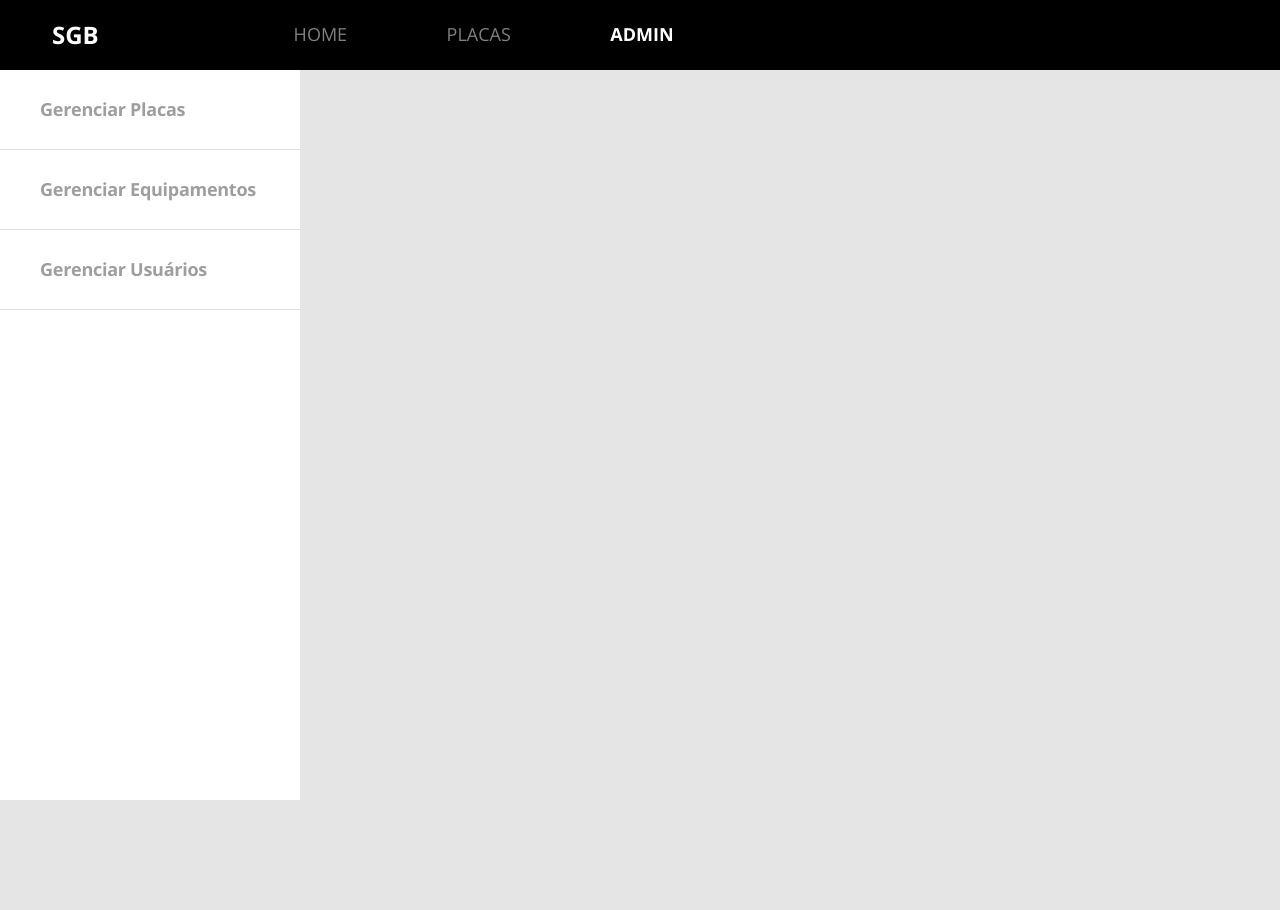
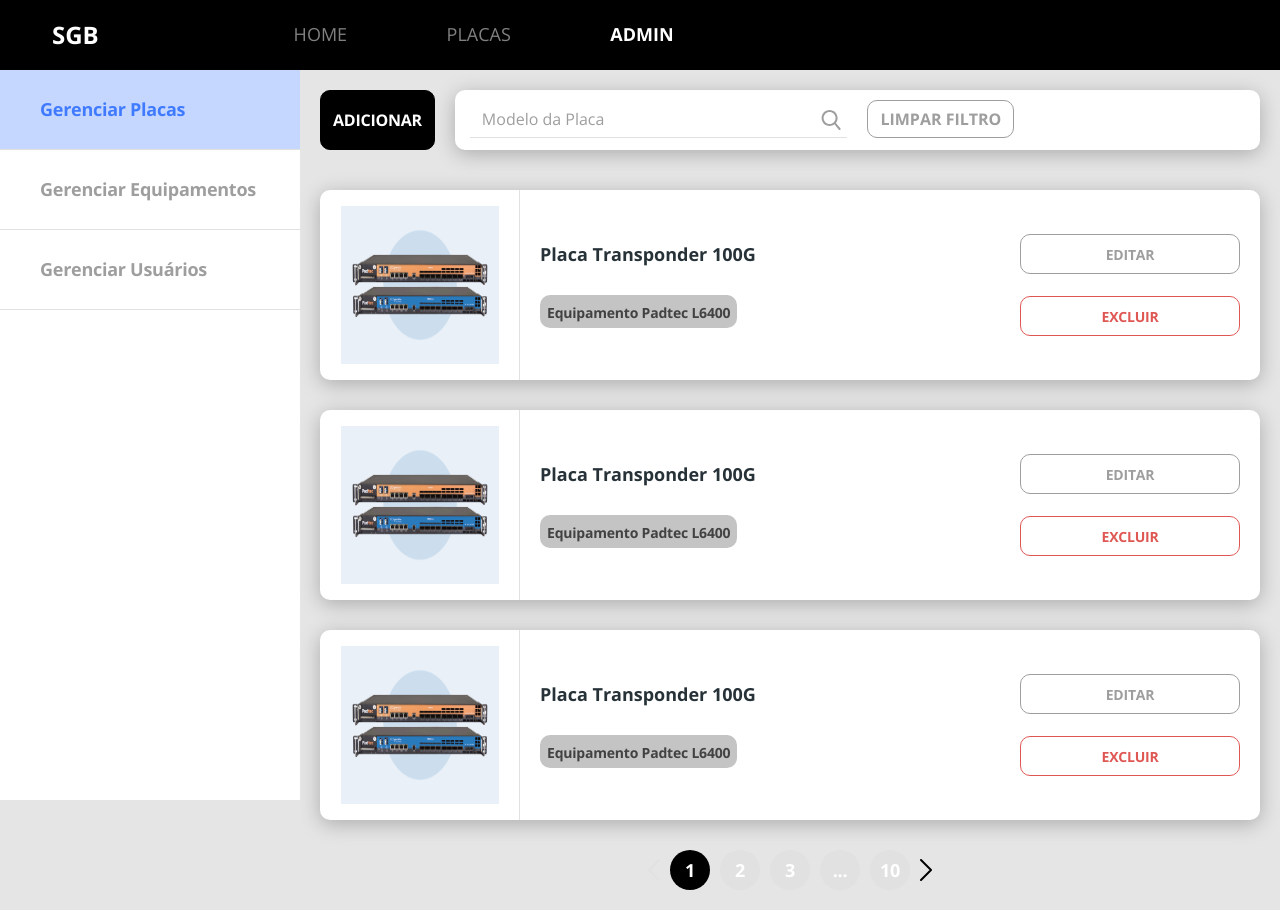
Before and after one commit to RenAxl/sgp, a React (Create React App) app in the folder frontend/: page /admin/boards in a window 1280 px wide. Before the commit the page ends 800 px from the top, so only its background shows below. Built offline with nearby package versions, Linux system fonts and the light colour scheme.

Commit message:
Frontend - CRUD Board List Layout and navigation

```diff
--- a/frontend/src/Routes.tsx
+++ b/frontend/src/Routes.tsx
@@ -1,4 +1,4 @@
-import { BrowserRouter, Switch, Route } from "react-router-dom";
+import { BrowserRouter, Switch, Route, Redirect } from "react-router-dom";
 import Home from "pages/Home";
 import Navbar from "components/Navbar";
 import Boards from "pages/Boards";
@@ -18,6 +18,7 @@ const Routes = () => (
       <Route path="/boards/:boardId">
         <BoardInformations />
       </Route>
+      <Redirect from="/admin" to="/admin/boards" exact />
       <Route path="/admin">
         <Admin />
       </Route>
--- /dev/null
+++ b/frontend/src/pages/Admin/BoardCrud/BoardCrudCard/index.tsx
@@ -0,0 +1,35 @@
+import CardImg from 'assets/images/newCard.png';
+import Badge from 'components/Badge';
+import { Link } from 'react-router-dom';
+
+import "./styles.css";
+
+const BoardCrudCard = () => {
+  return (
+    <div className="base-card board-crud-card">
+      <div className="board-crud-card-top-container">
+        <img src={CardImg} alt="Nome do Placa" />
+      </div>
+      <div className="board-crud-card-description">
+        <div className="board-crud-card-bottom-container">
+          <h6>Placa Transponder 100G</h6>
+        </div>
+        <div className="board-crud-equipments-container">
+          <Badge name="Equipamento Padtec L6400" key={1} />
+        </div>
+      </div>
+      <div className="board-crud-card-buttons-container">
+        <button className="btn btn-outline-danger board-crud-card-button board-crud-card-button-first">
+          EXCLUIR
+        </button>
+        <Link to="/admin/boards/:boardId">
+          <button className="btn btn-outline-secondary board-crud-card-button">
+            EDITAR
+          </button>
+        </Link>
+      </div>
+    </div>
+  );
+};
+
+export default BoardCrudCard;
--- /dev/null
+++ b/frontend/src/pages/Admin/BoardCrud/BoardCrudCard/styles.css
@@ -0,0 +1,90 @@
+.board-crud-card {
+    margin-bottom: 30px;
+    padding-bottom: 20px;
+  }
+
+  .board-crud-card-top-container {
+    text-align: center;
+    padding: 16px 0;
+    border-bottom: 1px solid #e1e1e1;
+  }
+
+  .board-crud-card-top-container img {
+      width: 158px;
+      height: 158px;
+  }
+
+  .board-crud-card-bottom-container {
+    padding: 15px 20px 30px 20px;
+  }
+
+  .board-crud-card-bottom-container h6 {
+    font-size: 18px;
+    color: #263238;
+  }
+
+  .board-crud-equipments-container {
+    display: flex;
+    flex-wrap: wrap;
+    padding: 0 20px;
+  }
+
+  .board-crud-card-buttons-container {
+    padding: 0 20px;
+    display: flex;
+    justify-content: space-between;
+  }
+
+  .board-crud-card-button {
+    font-weight: bold;
+    font-size: 14px;
+    letter-spacing: -0.015em;
+    border-radius: 10px;
+    width: 110px;
+    height: 40px;
+  }
+
+  .board-crud-card-button-first {
+    margin-right: 10px;
+  }
+
+  @media(min-width: 768px) {
+    .board-crud-card {
+      display: flex;
+      justify-content: space-between;
+      padding-bottom: 0;
+    }
+
+    .board-crud-card-top-container {
+      border-bottom: 0;
+      width: 200px;
+      border-right: 1px solid #e1e1e1;
+    }
+
+    .board-crud-card-buttons-container {
+      flex-direction: column-reverse;
+      justify-content: center;
+    }
+
+    .board-crud-card-button-first {
+      margin-right: 0;
+      margin-top: 22px;
+    }
+
+    .board-crud-card-button {
+      width: 140px;
+    }
+
+    .board-crud-card-description {
+      display: flex;
+      flex-direction: column;
+      justify-content: center;
+      flex: 1;
+    }
+  }
+
+  @media(min-width: 992px) {
+    .board-crud-card-button {
+      width: 220px;
+    }
+  }
--- /dev/null
+++ b/frontend/src/pages/Admin/BoardCrud/List/index.tsx
@@ -0,0 +1,35 @@
+import BoardFilter from "components/BoardFilter";
+import Pagination from "components/Pagination";
+import { Link } from "react-router-dom";
+import BoardCrudCard from "../BoardCrudCard";
+
+import "./styles.css";
+
+const List = () => {
+  return (
+    <div className="board-crud-container">
+      <div className="board-crud-bar-container">
+        <Link to="/admin/boards/create">
+          <button className="btn btn-primary text-white btn-crud-add">
+            ADICIONAR
+          </button>
+        </Link>
+        <BoardFilter text="Modelo da Placa" />
+      </div>
+      <div className="row">
+        <div className="col-sm-6 col-md-12">
+          <BoardCrudCard />
+        </div>
+        <div className="col-sm-6 col-md-12">
+          <BoardCrudCard />
+        </div>
+        <div className="col-sm-6 col-md-12">
+          <BoardCrudCard />
+        </div>
+      </div>
+      <Pagination />
+    </div>
+  );
+};
+
+export default List;
--- /dev/null
+++ b/frontend/src/pages/Admin/BoardCrud/List/styles.css
@@ -0,0 +1,25 @@
+.board-crud-container {
+    max-width: 1200px;
+  }
+
+  .btn-crud-add {
+    width: 100%;
+    height: 50px;
+    border-radius: 10px;
+    font-size: 16px;
+    letter-spacing: -0.015em;
+    font-weight: bold;
+    margin-bottom: 20px;
+  }
+
+  @media (min-width: 768px) {
+    .board-crud-bar-container {
+      display: flex;
+      margin-bottom: 40px;
+    }
+
+    .btn-crud-add {
+      height: 60px;
+      margin-bottom: 0;
+    }
+  }
--- /dev/null
+++ b/frontend/src/pages/Admin/BoardCrud/index.tsx
@@ -0,0 +1,15 @@
+import { Switch, Route } from "react-router-dom";
+
+import List from "./List";
+
+const BoardCrud = () => {
+  return (
+    <Switch>
+      <Route path="/admin/boards" exact>
+        <List />
+      </Route>
+    </Switch>
+  );
+};
+
+export default BoardCrud;
--- a/frontend/src/pages/Admin/Navbar/index.tsx
+++ b/frontend/src/pages/Admin/Navbar/index.tsx
@@ -7,7 +7,7 @@ const Navbar = () => {
     <nav className="admin-nav-container">
       <ul className="admin-nav-items-container">
         <li>
-          <NavLink to="/admin/cards" className="admin-nav-item">
+          <NavLink to="/admin/boards" className="admin-nav-item">
             <p>Gerenciar Placas</p>
           </NavLink>
         </li>
--- a/frontend/src/pages/Admin/index.tsx
+++ b/frontend/src/pages/Admin/index.tsx
@@ -1,11 +1,19 @@
+import { Route, Switch } from "react-router-dom";
+import BoardCrud from "./BoardCrud";
 import Navbar from "./Navbar";
+
 import "./styles.css";
 
 const Admin = () => (
   <div className="admin-container">
     <Navbar />
-  <div className="admin-content">
-  </div>
+    <div className="admin-content">
+      <Switch>
+        <Route path="/admin/boards">
+          <BoardCrud />
+        </Route>
+      </Switch>
+    </div>
   </div>
 );
 
--- a/frontend/src/pages/Admin/styles.css
+++ b/frontend/src/pages/Admin/styles.css
@@ -0,0 +1,18 @@
+.admin-container {
+    display: flex;
+    flex-direction: column;
+}
+
+.admin-content {
+    padding: 20px;
+}
+
+@media (min-width: 1200px) {
+    .admin-container {
+        flex-direction: row;
+    }
+
+    .admin-content {
+        flex: 1;
+    }
+}
--- a/frontend/src/pages/BoardInformations/index.tsx
+++ b/frontend/src/pages/BoardInformations/index.tsx
@@ -23,7 +23,7 @@ const BoardInformations = () => {
             <div className="model-equipment-container">
               <h1>Transponder 100g Padtec</h1>
               <div className="equipments-container">
-                  <Badge name="Equipamento Alcatel 1660" key={1} />
+                  <Badge name="Equipamento Padtec L6400" key={1} />
               </div>
             </div>
           </div>
```
